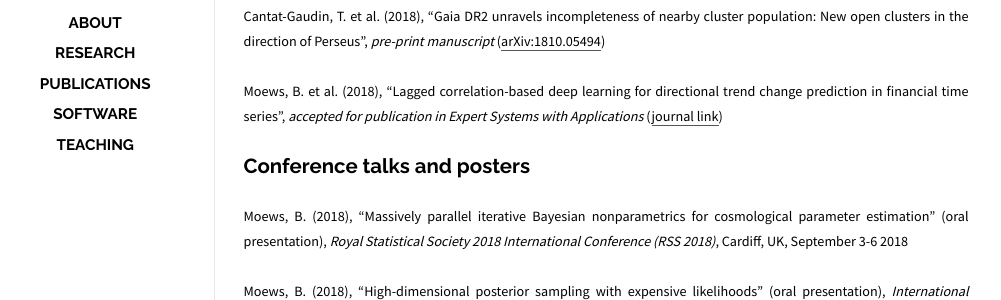
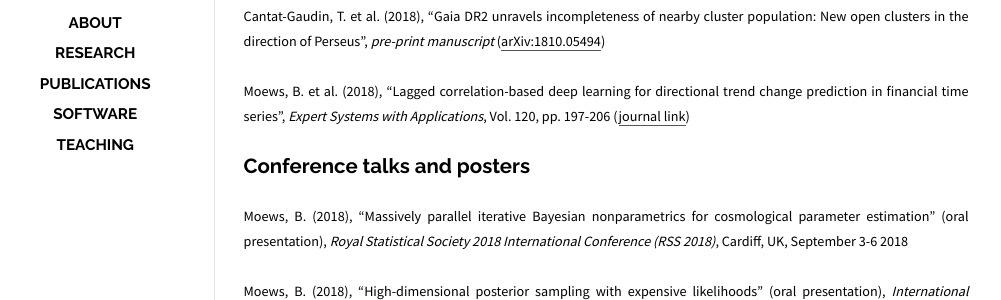
Before and after one commit to moews/moews.github.io, a Jekyll site: the page built from _posts/2017-03-25-publications.md, in a window 1280 px wide. Shown: the part 227-527 px from the top of the page, without its empty margins (144-1145 px from the left). Built offline with Jekyll 4.4.1, drawn with Linux system fonts in a browser that asks for light colours.

Commit message:
Update 2017-03-25-publications.md

```diff
--- a/_posts/2017-03-25-publications.md
+++ b/_posts/2017-03-25-publications.md
@@ -12,7 +12,7 @@
 
 <small>Cantat-Gaudin, T. et al. (2018), "Gaia DR2 unravels incompleteness of nearby cluster population: New open clusters in the direction of Perseus", _pre-print manuscript_ ([arXiv:1810.05494](https://arxiv.org/abs/1810.05494))</small>
 
-<small>Moews, B. et al. (2018), "Lagged correlation-based deep learning for directional trend change prediction in financial time series", _accepted for publication in Expert Systems with Applications_ ([journal link](https://doi.org/10.1016/j.eswa.2018.11.027))</small>
+<small>Moews, B. et al. (2018), "Lagged correlation-based deep learning for directional trend change prediction in financial time series", _Expert Systems with Applications_, Vol. 120, pp. 197-206 ([journal link](https://doi.org/10.1016/j.eswa.2018.11.027))</small>
 
 ## Conference talks and posters
 
```
